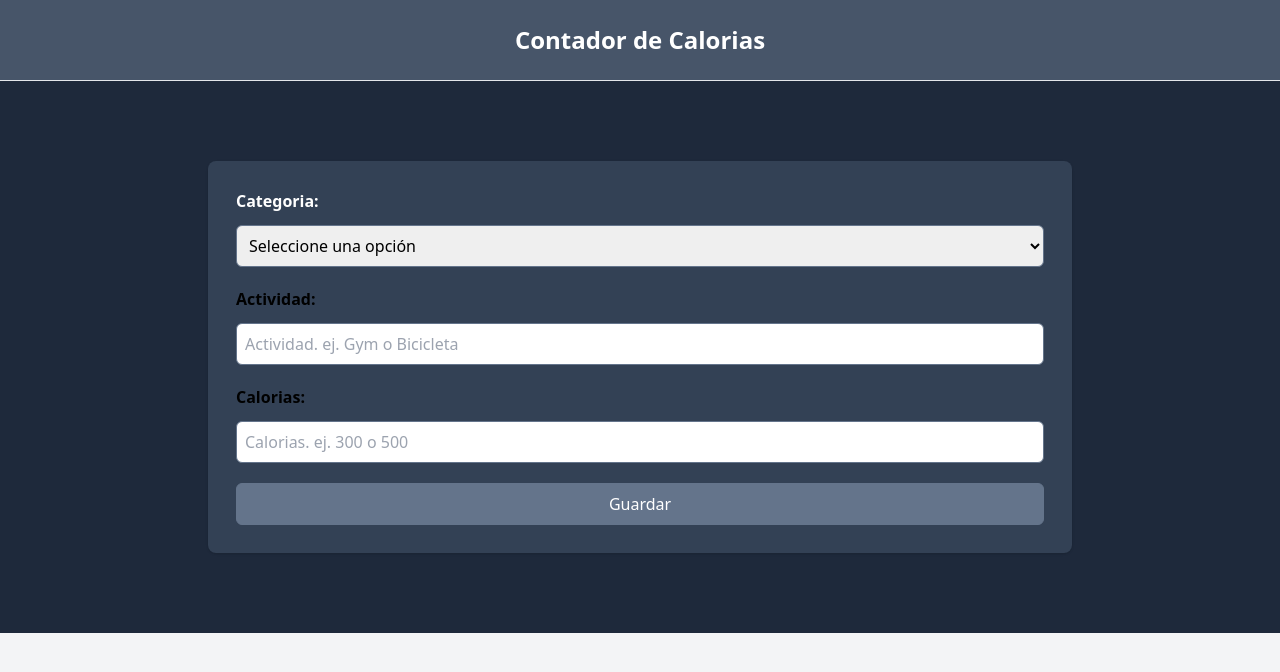
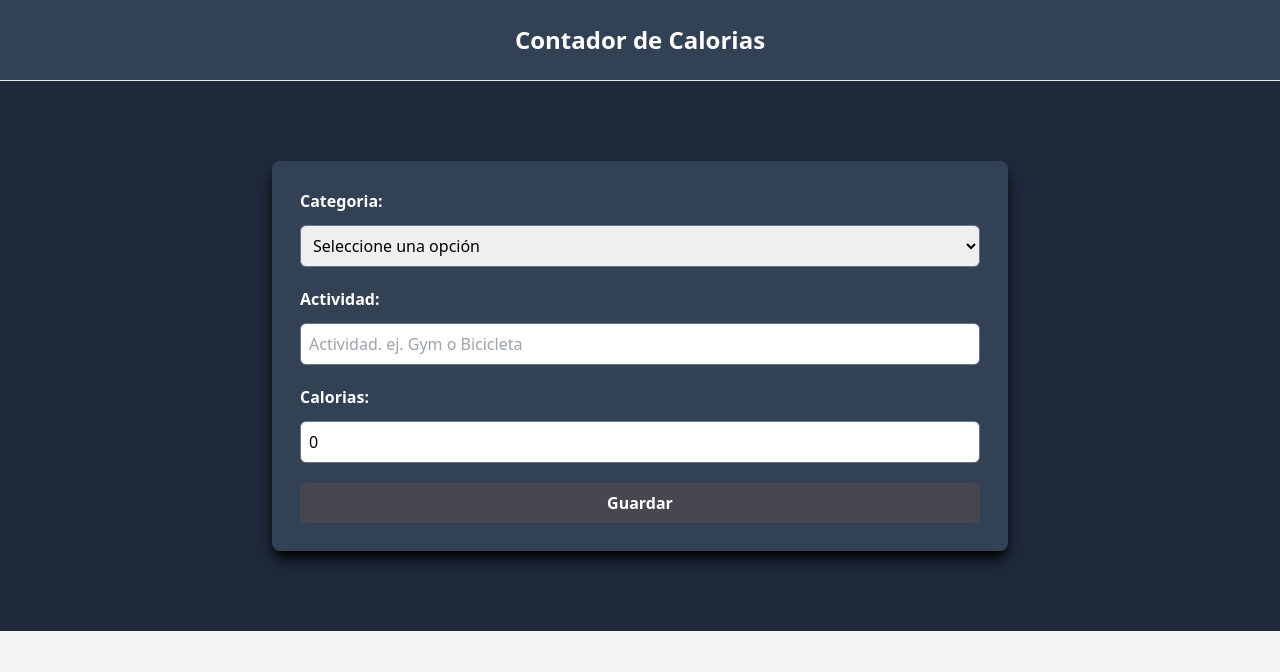
Before and after one commit to juancpdev/calorie-tracker, a React (Vite) app: page / in a window 1280 px wide. Shown: the top 672 px of the page. Built offline with nearby package versions, Linux system fonts and the light colour scheme; what tailwindcss-animated would draw is missing.

Commit message:
agregando useReducer

```diff
--- a/src/App.tsx
+++ b/src/App.tsx
@@ -1,18 +1,24 @@
+import { useReducer } from "react"
 import Form from "./components/Form"
+import { activityReducer, initialState } from "./reducers/activity-reducer"
 
 function App() {
 
+  const [state, dispatch] = useReducer(activityReducer, initialState)
+
   return (
     <>
-      <header className=" bg-slate-600 w-full py-6 border-b">
+      <header className=" bg-slate-700 w-full py-6 border-b">
         <div className=" flex justify-center ">
           <h1 className=" text-white font-bold text-2xl animate-jump animate-once animate-normal">Contador de Calorias</h1>
         </div>
       </header>
 
       <section className="bg-slate-800 py-20">
-        <div className=" w-auto max-w-4xl mx-auto">
-          <Form/>
+        <div className=" w-auto max-w-3xl mx-auto">
+          <Form
+            dispatch = {dispatch}
+          />
         </div>
       </section>
     </>
--- a/src/components/Form.tsx
+++ b/src/components/Form.tsx
@@ -1,22 +1,59 @@
+import { useState, ChangeEvent, FormEvent, Dispatch } from "react"
 import { categories } from "../data/categories"
+import { Activity } from "../types"
+import { ActivityActions } from "../reducers/activity-reducer"
 
-export default function Form() {
+type FormProps = {
+    dispatch: Dispatch<ActivityActions>
+}
+
+export default function Form({dispatch} : FormProps) {
+
+    const [activity, setActivity] = useState<Activity>({
+        category: 0,
+        name: "",
+        calories: 0
+    })
+
+    const handleChange = (e : ChangeEvent<HTMLSelectElement> | ChangeEvent<HTMLInputElement>) => {
+
+        const isNumberField = ["category", "calories"].includes(e.target.id) ? +e.target.value : e.target.value
+
+        setActivity({
+            ...activity,
+            [e.target.id]: isNumberField
+        })
+    }
+
+    const isValidActivity = () => {
+        const { category, name, calories } = activity
+        return category > 0 && name.trim() !== "" && calories > 0
+    }
+
+    const handleSubmit = (e : FormEvent<HTMLFormElement>) => {
+        e.preventDefault()
+
+        dispatch({ type: "save-activity", payload: {newActivity: activity}})
+    }
+
     return (
         <form
-    className=" bg-slate-700 rounded-lg shadow p-7 mx-4 space-y-5"
+            className=" bg-slate-700 rounded-lg shadow-lg shadow-black p-7 mx-4 space-y-5"
+            onSubmit={handleSubmit}
         >
             <div className="grid grid-cols-1 gap-3">
                 <label htmlFor="category" className=" font-bold text-white">Categoria:</label>
                 <select
-                defaultValue=""
                     id="category"
                     className="border border-slate-500 rounded-md p-2 hover:cursor-pointer"
+                    value={activity.category}
+                    onChange={handleChange}
                 >
-                <option value="" disabled >Seleccione una opción</option>
+                    <option value="0" disabled >Seleccione una opción</option>
                     {categories.map(category => (
                         <option
                             key={category.id}
-                        value="{category.id}"
+                            value={category.id}
                             >
                             {category.name}
                         </option>
@@ -25,29 +62,37 @@ export default function Form() {
             </div>
 
             <div className="grid grid-cols-1 gap-3">
-            <label htmlFor="activity" className="font-bold">Actividad:</label>
+                <label htmlFor="name" className="font-bold text-white">Actividad:</label>
                 <input
-                id="activity"
+                    id="name"
                     type="text"
                     className="border border-slate-500 rounded-md p-2"
                     placeholder="Actividad. ej. Gym o Bicicleta"
+                    value={activity.name}
+                    onChange={handleChange}
                 />
             </div>
 
             <div className="grid grid-cols-1 gap-3">
-            <label htmlFor="calories" className="font-bold">Calorias:</label>
+                <label htmlFor="calories" className="font-bold text-white">Calorias:</label>
                 <input
-                id="activity"
+                    id="calories"
                     type="number"
                     className="border border-slate-500 rounded-md p-2"
                     placeholder="Calorias. ej. 300 o 500"
+                    value={activity.calories}
+                    onChange={handleChange}
                 />
             </div>
 
             <input
-            type="button"
-            className=" bg-slate-500 text-white w-full hover:cursor-pointer border border-slate-500 rounded-md p-2"
-            value="Guardar"
+                type="submit"
+                className="font-bold bg-orange-500 text-white w-full hover:cursor-pointer  rounded-md p-2 disabled:bg-opacity-10 disabled:cursor-not-allowed"
+                value={
+                    activity.category === 0 ? "Guardar" :
+                        activity.category === 1 ? "Guardar Comida" : "Guardar Ejercicio"
+                }
+                disabled={!isValidActivity()}
             />
 
 
--- /dev/null
+++ b/src/reducers/activity-reducer.ts
@@ -0,0 +1,26 @@
+import { Activity } from "../types"
+
+export type ActivityActions =
+    { type: 'save-activity', payload: { newActivity: Activity } }
+
+
+type ActivityState = {
+    activities : Activity[]
+}
+
+export const initialState : ActivityState = {
+    activities: []
+}
+
+export const activityReducer = (
+    state: ActivityState = initialState,
+    action: ActivityActions
+) => {
+
+    if(action.type === 'save-activity'){
+        console.log("guardando");
+
+    }
+
+    return state
+}
--- a/src/types/index.ts
+++ b/src/types/index.ts
@@ -2,3 +2,9 @@ export type Category = {
     id: number,
     name: string
 }
+
+export type Activity = {
+    category: number,
+    name: string,
+    calories: number
+}
```
Lines whose indentation alone changed are shown as unchanged.
